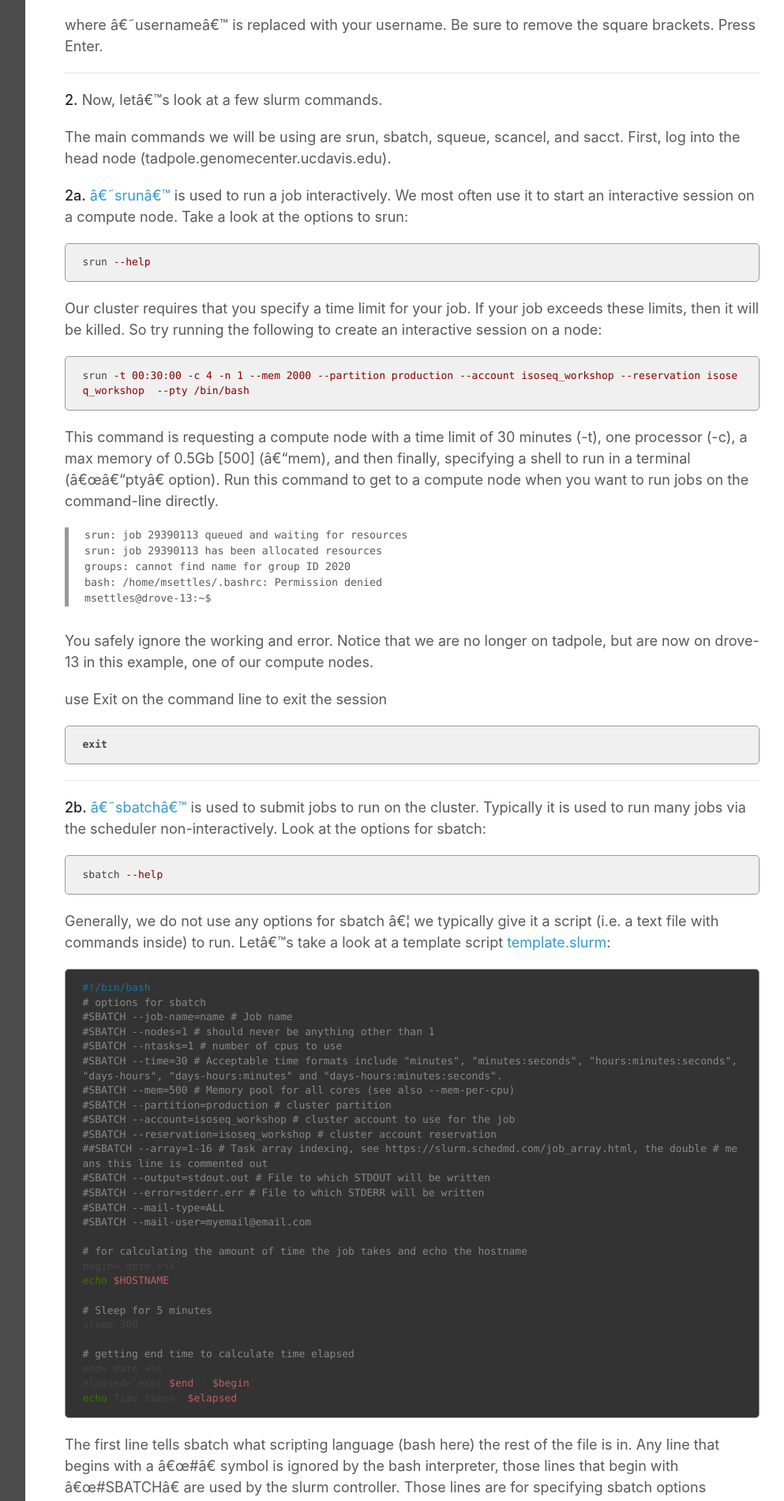
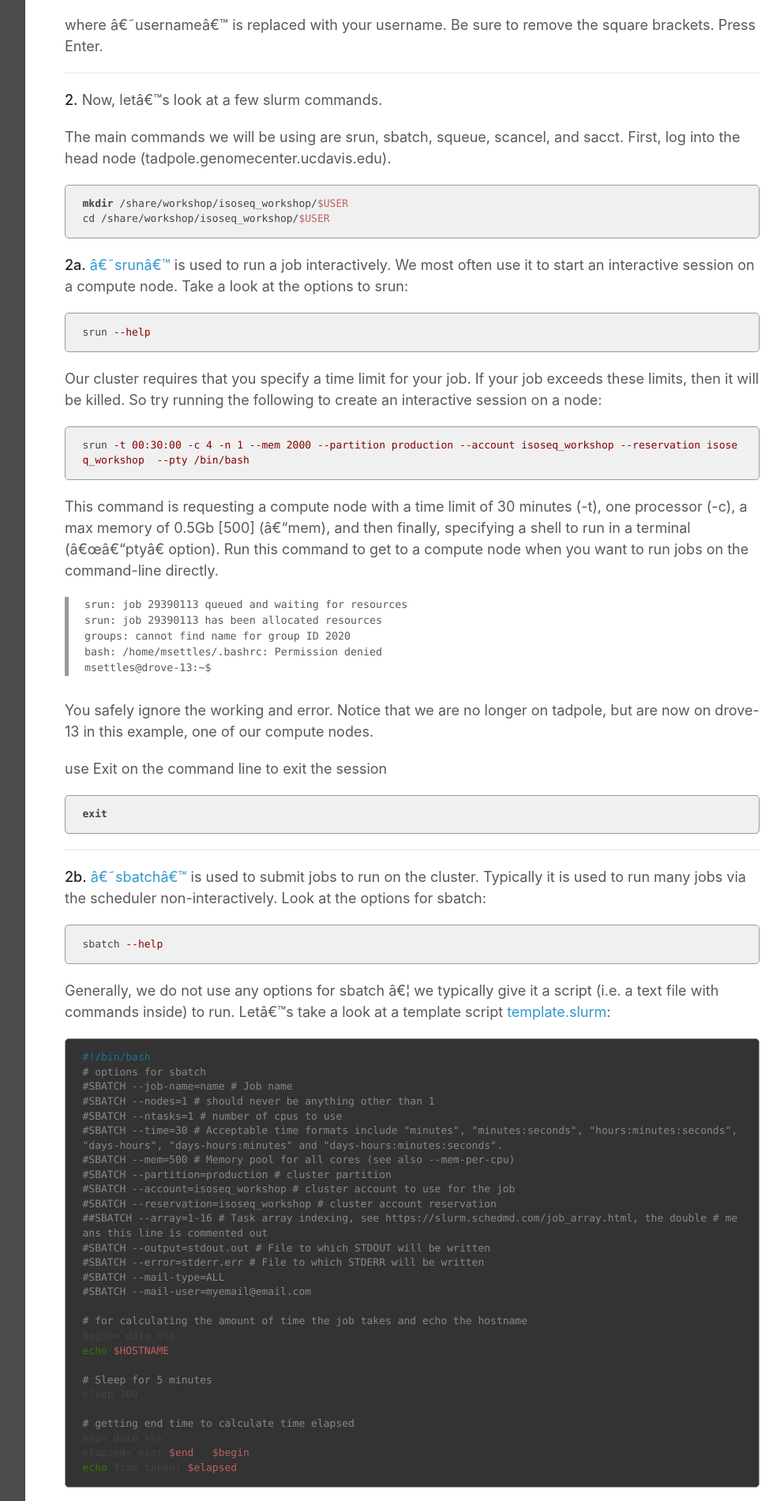
Before and after one commit to ucdavis-bioinformatics-training/2021-August-Iso-Seq, a Jekyll site: the page built from intro/cluster.md, in a window 1280 px wide. Shown: the part 2008-3909 px from the top of the page at 79% size, without its empty margins (268-1261 px from the left). Built offline with Jekyll 4.4.1, drawn with Linux system fonts in a browser that asks for light colours; our own code applies the rules of GitHub Pages for plain Markdown files.

Commit message:
Update cluster.md

```diff
--- a/intro/cluster.md
+++ b/intro/cluster.md
@@ -51,6 +51,11 @@ where 'username' is replaced with your username. Be sure to remove the square br
 **2\.** Now, let's look at a few slurm commands.
 
 The main commands we will be using are srun, sbatch, squeue, scancel, and sacct. First, log into the head node (tadpole.genomecenter.ucdavis.edu).
+
+
+    mkdir /share/workshop/isoseq_workshop/$USER
+    cd /share/workshop/isoseq_workshop/$USER
+
 
 **2a\.** ['srun'](https://slurm.schedmd.com/srun.html) is used to run a job interactively. We most often use it to start an interactive session on a compute node. Take a look at the options to srun:
 
```
